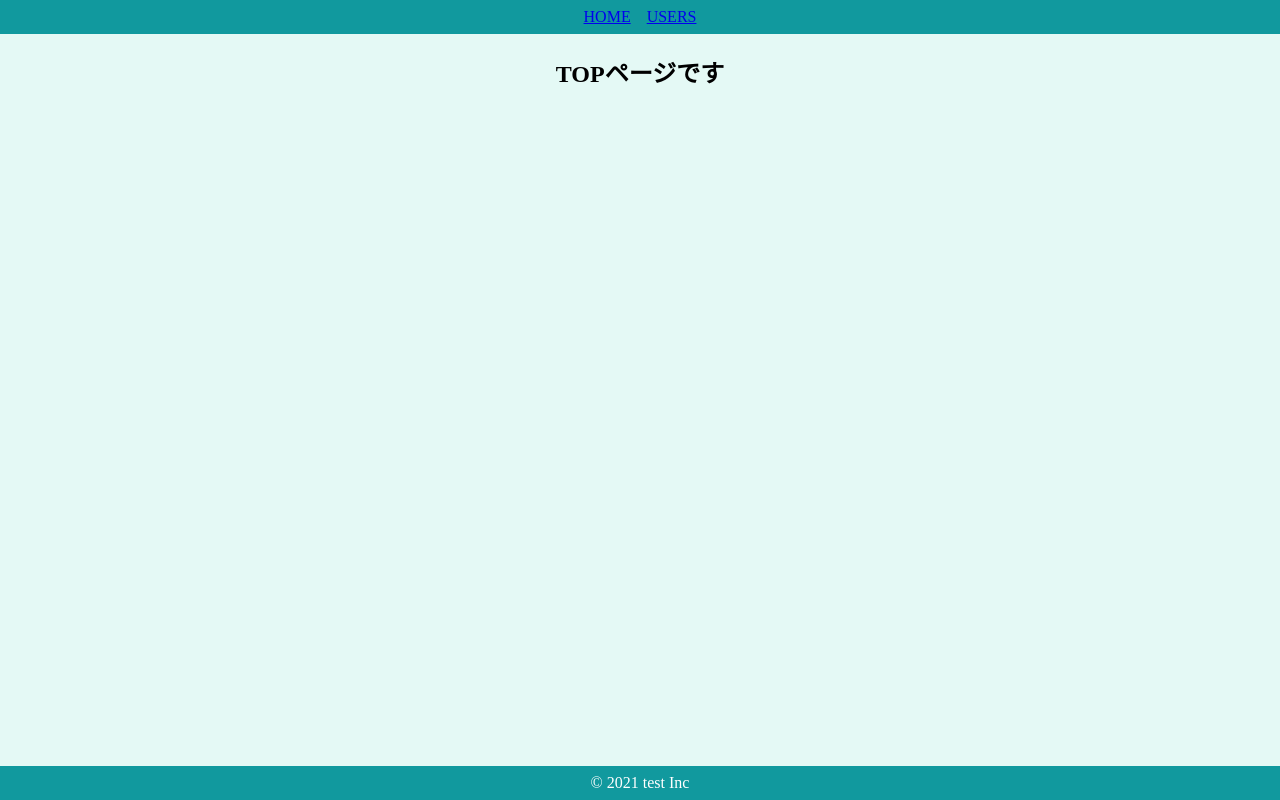
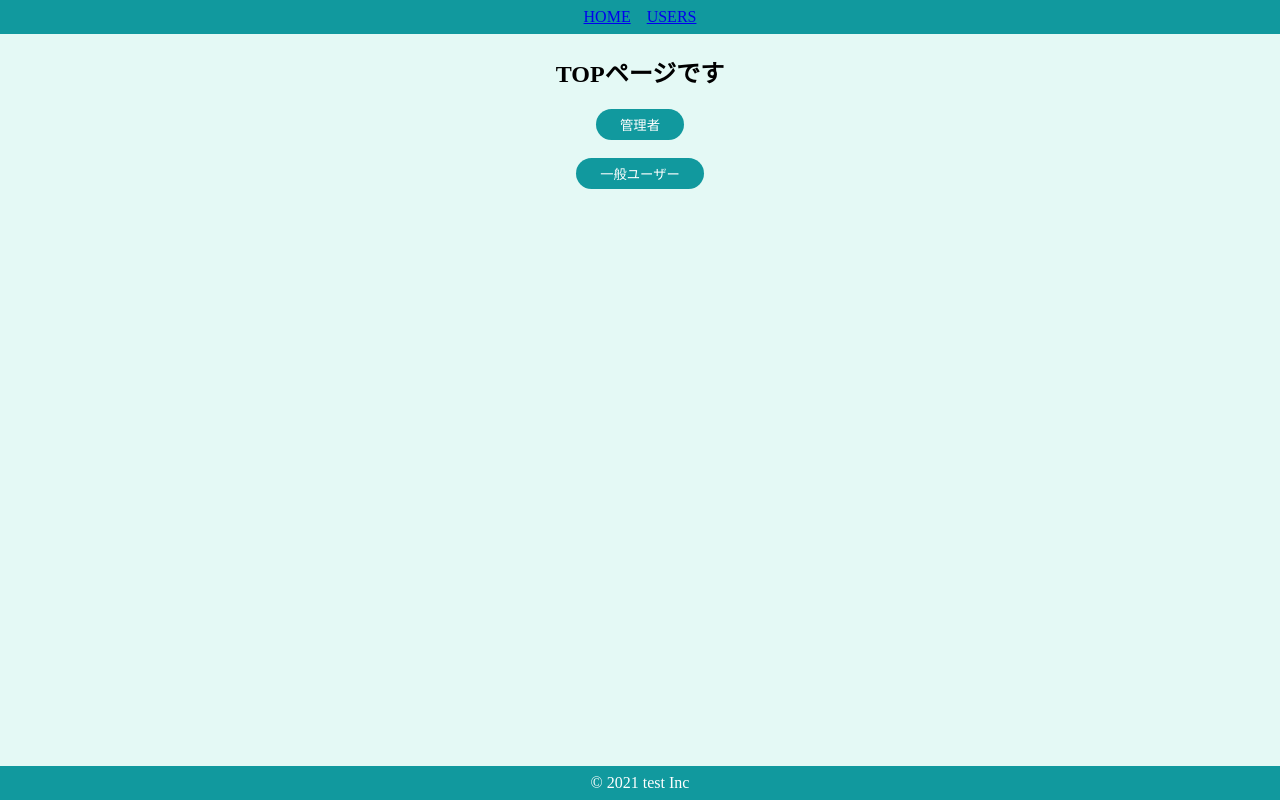
Before and after one commit to shusaku009/react-app-atomicdesign, a React (Create React App) app: page / in a window 1280 px wide. Built offline with nearby package versions, Linux system fonts and the light colour scheme.

Commit message:
add: 管理者、一般ユーザーボタンを作成

```diff
--- a/src/components/atoms/button/SecondaryButton.jsx
+++ b/src/components/atoms/button/SecondaryButton.jsx
@@ -1,9 +1,10 @@
+import React from "react";
 import styled from "styled-components"
 import { BaseButton } from "./BaseButton";
 
 export const SecondaryButton = (props) => {
-  const { children } = props;
-  return <SButton>{children}</SButton>;
+  const { children, onClick } = props;
+  return <SButton onClick={onClick}>{children}</SButton>;
 };
 
 const SButton = styled(BaseButton)`
--- a/src/components/pages/Top.jsx
+++ b/src/components/pages/Top.jsx
@@ -1,9 +1,20 @@
+import React from "react";
 import styled from "styled-components"
+import { useHistory } from "react-router-dom";
+import { SecondaryButton } from "../atoms/button/SecondaryButton"
 
 export const Top = () => {
+  const history = useHistory();
+
+  const onClickAdmin = () => history.push("/users");
+  const onClickGeneral = () => history.push("/users");
   return (
     <SContainer>
       <h2>TOPページです</h2>
+      <SecondaryButton onClick={onClickAdmin}>管理者</SecondaryButton>
+      <br />
+      <br />
+      <SecondaryButton onClick={onClickGeneral}>一般ユーザー</SecondaryButton>
     </SContainer>
   );
 };
```
